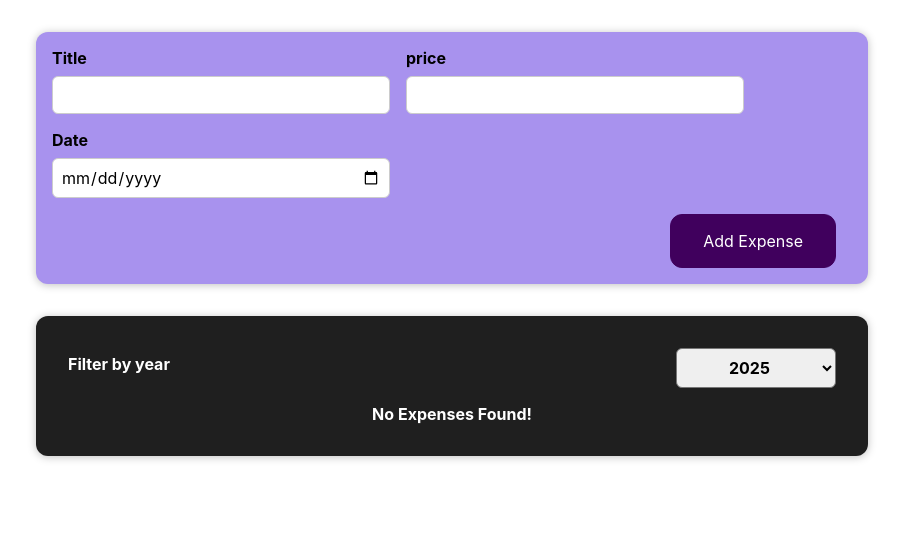
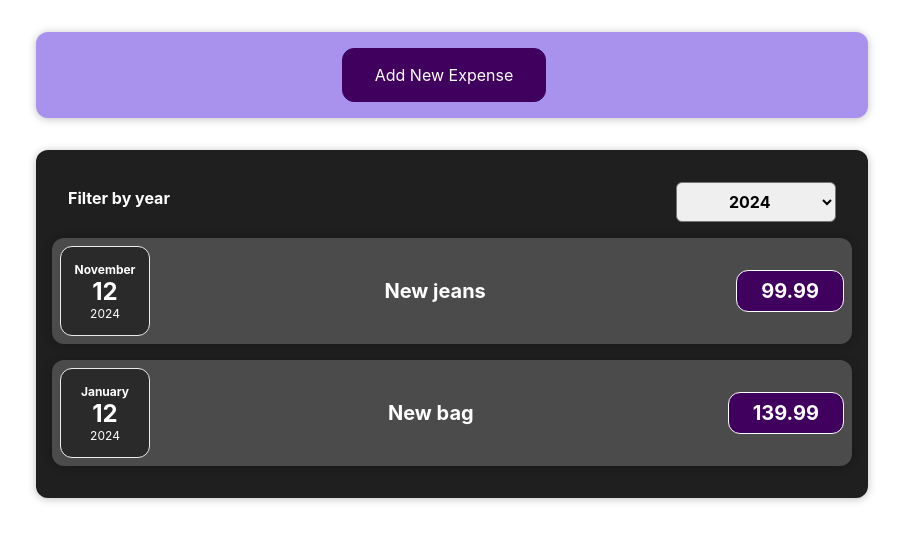
Before and after one commit to Tooma81/expenses, a React (Create React App) app: page / in a window 1280 px wide. Shown: the top 542 px of the page, without its empty margins (188-1091 px from the left). Built offline with nearby package versions, Linux system fonts and the light colour scheme.

Commit message:
Add from toggle

```diff
--- a/src/components/Expenses/ExpenseItem.js
+++ b/src/components/Expenses/ExpenseItem.js
@@ -6,12 +6,6 @@ import { useState } from 'react';
 const ExpenseItem = (props) => {
     const [title, setTitle] = useState(props.data.title)
 
-    const clickHandler = () => {
-        console.log('Clicked!')
-        setTitle(`Updated by click ${title}`)
-        console.log(title)
-    }
-
     return (
         <Card className='expense-item'>
             <ExpenseDate date={props.data.date}/>
@@ -19,7 +13,6 @@ const ExpenseItem = (props) => {
                 <h2>{props.data.title}</h2>
                 <div className='expense-item__price'>{props.data.price}</div>
             </div>
-            <button onClick={clickHandler}>Click Me</button>
         </Card>
     )
 }
--- a/src/components/Expenses/Expenses.js
+++ b/src/components/Expenses/Expenses.js
@@ -5,7 +5,7 @@ import './Expenses.css';
 import { useState } from 'react';
 
 const Expenses = (props) => {
-    const [filterYear, setFilterYear] = useState('2025')
+    const [filterYear, setFilterYear] = useState('2024')
 
     const filterChangeHandler = (year) => {
         setFilterYear(year)
--- a/src/components/NewExpense/ExpenseForm.js
+++ b/src/components/NewExpense/ExpenseForm.js
@@ -2,6 +2,12 @@ import './ExpenseForm.css';
 import { useState } from 'react';
 
 const ExpenseForm = (props) => {
+    const [formOpen, setFormOpen] = useState(false);
+
+    const toggleForm = () => {
+        setFormOpen(prev => !prev);
+    };
+
     const [enteredTitle, setEnteredTitle] = useState('')
     const [enteredPrice, setEnteredPrice] = useState('')
     const [enteredDate, setEnteredDate] = useState('')
@@ -31,8 +37,17 @@ const ExpenseForm = (props) => {
         setEnteredDate('')
     }
 
+    const clearForm = () => {
+        setEnteredTitle('')
+        setEnteredPrice('')
+        setEnteredDate('')
+    }
+
     return(
         <form onSubmit={submitHandler}>
+            {
+                formOpen && (
+                <>
                     <div className="new-expense__controls">
                         <div className="new-expense__control">
                             <label>Title</label>
@@ -60,8 +75,25 @@ const ExpenseForm = (props) => {
                         </div>
                     </div>
                     <div className="new-expense__actions">
-                <button type="submit">Add Expense</button>
+                        <button type="submit" onClick={toggleForm}>
+                            Add Expense
+                        </button>
+                        <button type="reset" onClick={clearForm}>
+                            Cancel
+                        </button>
                     </div>
+                </>
+                )
+            }
+            {
+                !formOpen && (
+                    <div>
+                        <button type="submit" onClick={toggleForm}>
+                            Add New Expense
+                        </button>
+                    </div>
+                )
+            }
         </form>
     )
 }
```
Lines whose indentation alone changed are shown as unchanged.
